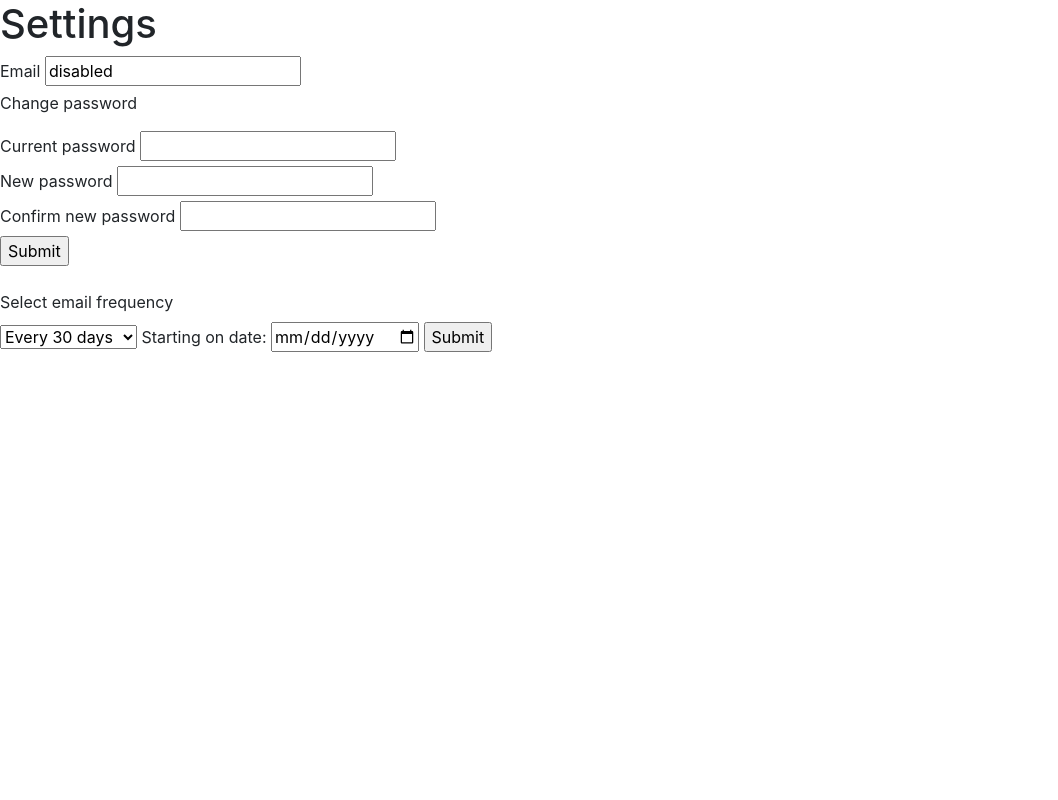
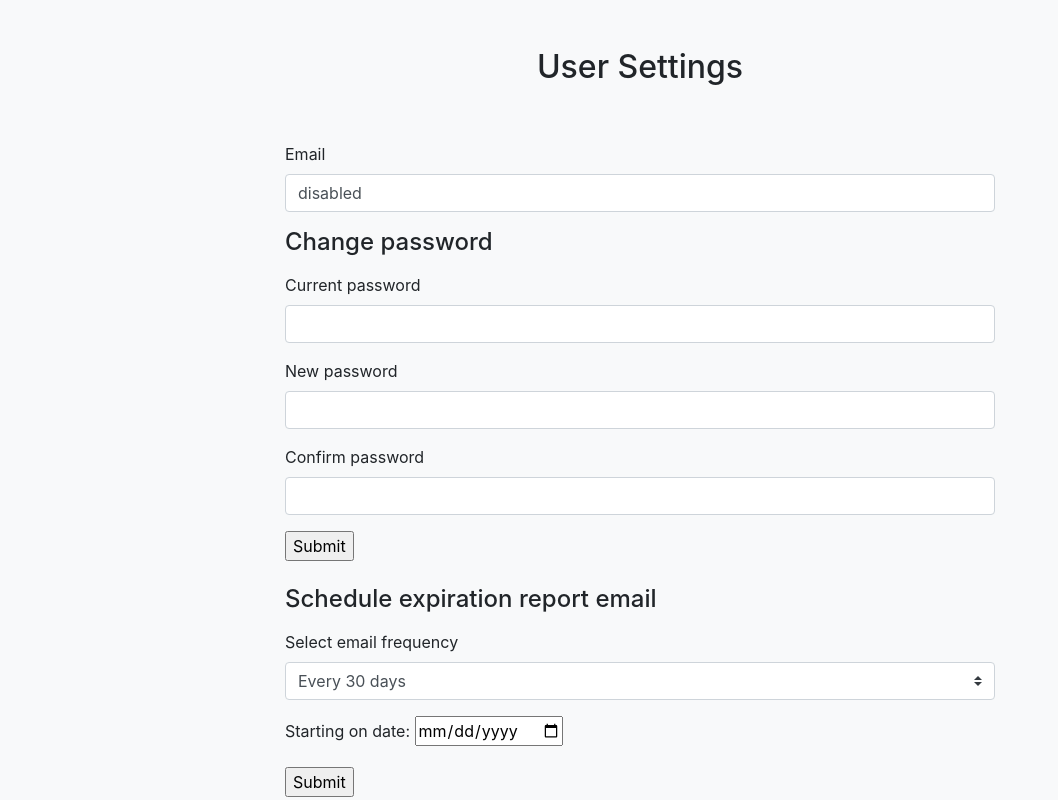
Before and after one commit to kayteecannon/hb-capstone-project, a Flask app: template templates/user-settings.html in a window 1280 px wide. Shown: the whole page, without its empty margins (0-1058 px from the left). Run offline with Flask 2, Linux system fonts and the light colour scheme; the template is opened without the code that fills it, so the values that code supplies are empty; some libraries are stand-ins or nearby versions.

Commit message:
Adds bootstrap formatting to user-settings.html

```diff
--- a/templates/user-settings.html
+++ b/templates/user-settings.html
@@ -17,35 +17,52 @@
       </section>
       {% endfor %}
 
-  <h1>Settings</h1>
+
+      <body class="bg-light">
+        <div class="container">
+      <div class="py-5 text-center">
+        <!--<img class="d-block mx-auto mb-4" src="../assets/brand/bootstrap-solid.svg" alt="" width="72" height="72">-->
+        <h2>User Settings</h2>
+      </div>
+        <div class="col-md-8 order-md-1 mx-auto">
+          <div class="mb-3">
             <form action="/set-new-password" method="POST">
             <label for="email">Email</label>
-    <input type="email" name="email" value={{user.email}} disabled>
-    <br>
-    <p>Change password</p>
+            <input type="email" class="form-control" id="email" value={{user.email}} disabled>
+          </div>
+          <h4 class="mb-3">Change password</h4>
+          <div class="mb-3">
             <label for="old-password">Current password</label>
-    <input type="password" name="old-password" required>
-    <br>
+            <input type="password" class="form-control" name="old-password" required>
+          </div>
+          <div class="mb-3">
             <label for="new-password">New password</label>
-    <input type="password" name="new-password" required>
-    <br>
-    <label for="confirm-password">Confirm new password</label>
-    <input type="password" name="confirm-password" required>
-    <br>
+            <input type="password" class="form-control" name="new-password" required>
+          </div>
+          <div class="mb-3">
+            <label for="confirm-password">Confirm password</label>
+            <input type="password" class="form-control" name="confirm-password" required>
+          </div>
           <input type="submit">
         </form>
+        <div>
           <br>
+        <h4 class="mb-3">Schedule expiration report email</h4>
         <form action="/schedule-report" method="POST">
+            <div class="mb-3">
               <label for="email-frequency">Select email frequency</label>
-        <br>
-      <select name="email-frequency" id="email-frequency">
+              <select class="custom-select d-block w-100" name="email-frequency" required>
                 <option value="30">Every 30 days</option>
                 <option value="60">Every 60 days</option>
                 <option value="120">Every 120 days</option>
               </select>
+            </div>
+            <div class="mb-3">
               <label for="start-date">Starting on date:</label>
-        <input type="date" name="start-date">
+              <input type="date" name="start-date" required>
+            </div>
             <input type="submit">
         </form>
+      </div>
 
 {% endblock %}
```
Lines whose indentation alone changed are shown as unchanged.
